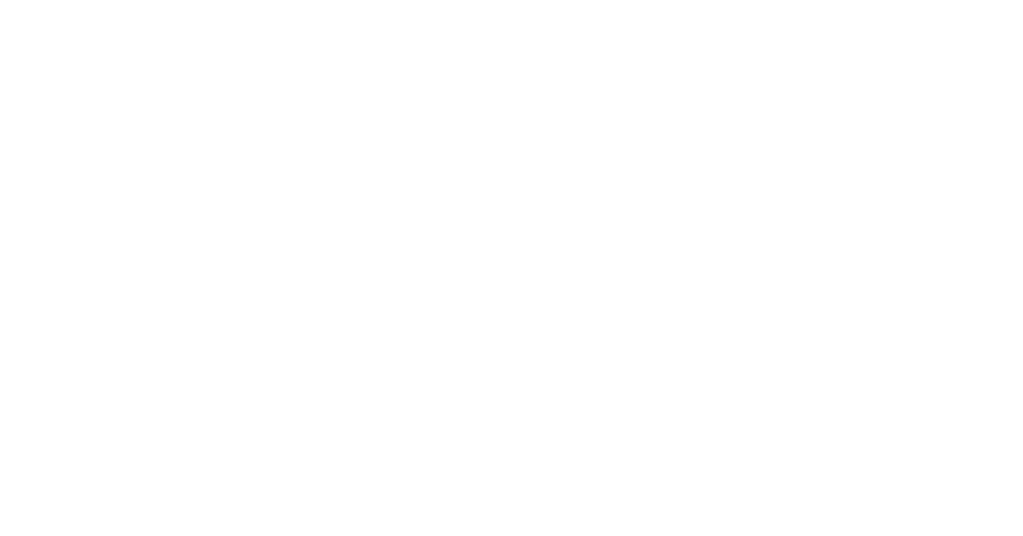
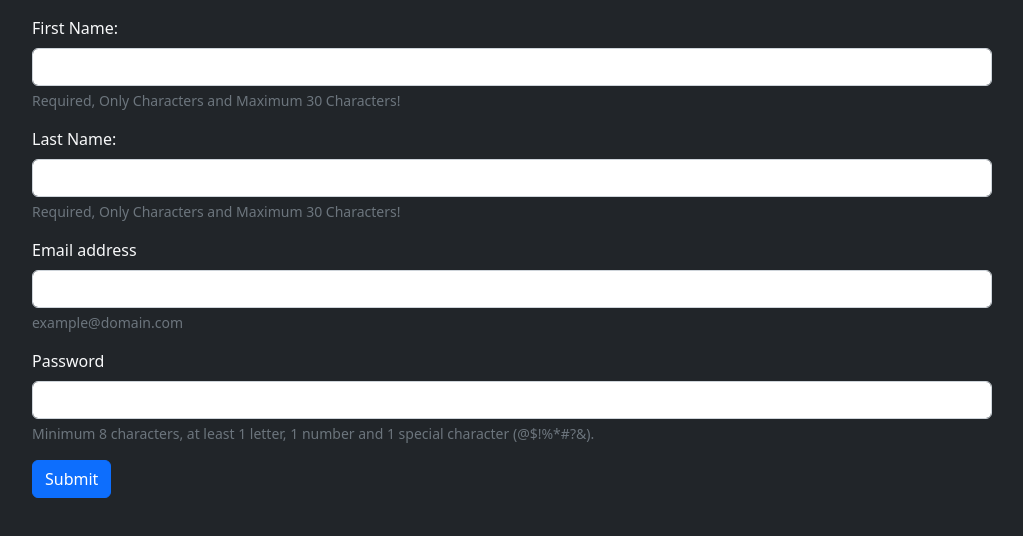
Before and after one commit to aliDarvish74/Ali_Darvish_hw10_Maktab88, a plain HTML site: page regex/2-1/index.html in a window 1280 px wide. Shown: the whole page, without its empty margins (128-1151 px from the left). Drawn offline with nearby package versions, Linux system fonts and the light colour scheme; files that its build step writes are made by us from their sources.

Commit message:
Solve 2-1 Regex

```diff
--- a/regex/2-1/index.html
+++ b/regex/2-1/index.html
@@ -4,9 +4,56 @@
     <meta charset="UTF-8" />
     <meta http-equiv="X-UA-Compatible" content="IE=edge" />
     <meta name="viewport" content="width=device-width, initial-scale=1.0" />
+    <link
+      href="https://cdn.jsdelivr.net/npm/bootstrap@5.2.3/dist/css/bootstrap.min.css"
+      rel="stylesheet"
+      integrity="sha384-rbsA2VBKQhggwzxH7pPCaAqO46MgnOM80zW1RWuH61DGLwZJEdK2Kadq2F9CUG65"
+      crossorigin="anonymous"
+    />
+
     <link rel="stylesheet" href="style.css" />
     <title>Regex 2-1</title>
   </head>
-  <body></body>
+  <body class="bg-dark">
+    <form class="w-75 mx-auto my-3">
+      <div class="mb-3">
+        <label for="firstName" class="form-label text-light">First Name:</label>
+        <input type="text" class="form-control" id="firstName" />
+        <div id="firstNameHelp" class="form-text">
+          Required, Only Characters and Maximum 30 Characters!
+        </div>
+      </div>
+      <div class="mb-3">
+        <label for="lastName" class="form-label text-light">Last Name:</label>
+        <input type="text" class="form-control" id="lastName" />
+        <div id="lastNameHelp" class="form-text">
+          Required, Only Characters and Maximum 30 Characters!
+        </div>
+      </div>
+      <div class="mb-3">
+        <label for="email" class="form-label text-light">Email address</label>
+        <input type="email" class="form-control" id="email" />
+        <div id="emailHelp" class="form-text">example@domain.com</div>
+      </div>
+      <div class="mb-3">
+        <label for="password" class="form-label text-light">Password</label>
+        <input type="password" class="form-control" id="password" />
+        <div id="passwordHelp" class="form-text">
+          Minimum 8 characters, at least 1 letter, 1 number and 1 special
+          character (@$!%*#?&).
+        </div>
+      </div>
+
+      <button onclick="formValidator()" type="button" class="btn btn-primary">
+        Submit
+      </button>
+    </form>
+  </body>
+  <script
+    src="https://cdn.jsdelivr.net/npm/bootstrap@5.2.3/dist/js/bootstrap.bundle.min.js"
+    integrity="sha384-kenU1KFdBIe4zVF0s0G1M5b4hcpxyD9F7jL+jjXkk+Q2h455rYXK/7HAuoJl+0I4"
+    crossorigin="anonymous"
+  ></script>
+  <script src="https://ajax.googleapis.com/ajax/libs/jquery/3.6.1/jquery.min.js"></script>
   <script src="main.js"></script>
 </html>
--- a/regex/2-1/main.js
+++ b/regex/2-1/main.js
@@ -0,0 +1,23 @@
+const nameFormat = /^([a-zA-Z]){1,30}$/;
+const emailFormat = /^\w+([\.-]?\w+)*@\w+([\.-]?\w+)*(\.\w{2,})+$/;
+const passwordFormat =
+  /^(?=.*[A-Za-z])(?=.*\d)(?=.*[@$!%*#?&])[A-Za-z\d@$!%*#?&]{8,}$/gm;
+
+const formValidator = () => {
+  $(".form-text").removeClass("text-danger");
+  if (!$("#firstName").val().trim().match(nameFormat)) {
+    $("#firstNameHelp").addClass("text-danger");
+  }
+
+  if (!$("#lastName").val().trim().match(nameFormat)) {
+    $("#lastNameHelp").addClass("text-danger");
+  }
+
+  if (!$("#email").val().trim().match(emailFormat)) {
+    $("#emailHelp").addClass("text-danger");
+  }
+
+  if (!$("#password").val().trim().match(passwordFormat)) {
+    $("#passwordHelp").addClass("text-danger");
+  }
+};
```
Also changed, not shown: regex/2-1/style.css (deleted).
